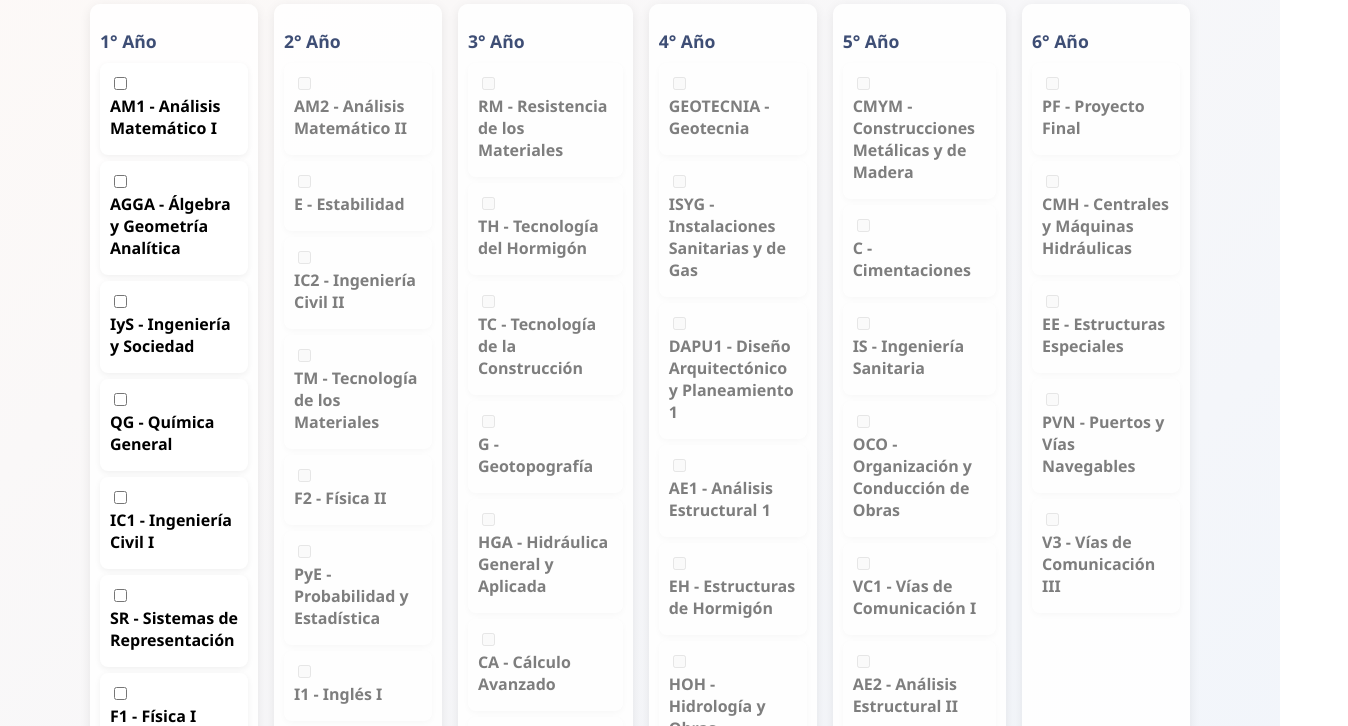
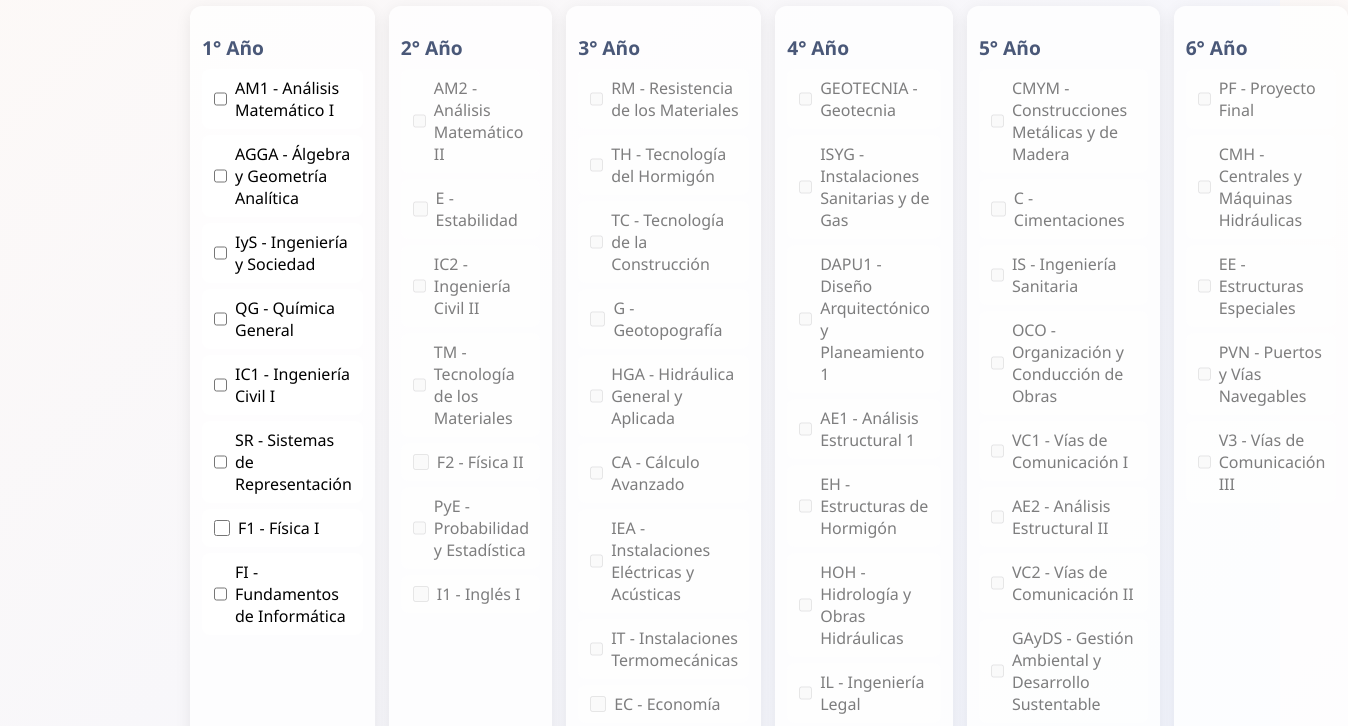
Before and after one commit to 003-a/mi_malla_civil_utn_, a plain HTML site: page index.html in a window 1280 px wide. Shown: the part 100-826 px from the top of the page, 1348 px wide, since content can reach past the window. Drawn offline with Linux system fonts and the light colour scheme.

Commit message:
styles.css

```diff
--- a/styles.css
+++ b/styles.css
@@ -1,77 +1,64 @@
 body {
-  background: linear-gradient(135deg, #fdf9f7, #eef4fc);
+  background: linear-gradient(135deg, #fdf9f7, #f0f4ff);
   font-family: 'Segoe UI', sans-serif;
-  padding: 20px;
   margin: 0;
   display: flex;
   justify-content: center;
+  padding: 20px;
 }
 
 .container {
-  max-width: 1100px;
+  max-width: 900px;
   width: 100%;
 }
 
 h1 {
   text-align: center;
-  color: #2e3f70;
-  margin-bottom: 20px;
+  color: #3b4a76;
 }
 
 .malla-grid {
   display: grid;
   grid-template-columns: repeat(6, 1fr);
-  gap: 16px;
+  gap: 14px;
 }
 
 .nivel-col {
-  background: rgba(255, 255, 255, 0.9);
-  border-radius: 10px;
-  padding: 10px;
-  box-shadow: 0 3px 12px rgba(0, 0, 0, 0.08);
+  background: rgba(255, 255, 255, 0.8);
+  border-radius: 12px;
+  padding: 12px;
+  box-shadow: 0 4px 16px rgba(0,0,0,0.08);
 }
 
 .nivel-col h2 {
-  font-size: 1.1rem;
-  margin-bottom: 10px;
-  color: #3e4e75;
+  font-size: 1.2em;
+  margin-bottom: 8px;
+  color: #4a5878;
 }
 
 .materia {
   background: #fff;
   border-radius: 8px;
-  padding: 10px;
   margin: 6px 0;
-  box-shadow: 0 2px 6px rgba(0, 0, 0, 0.06);
-  transition: all 0.2s;
+  padding: 8px;
+  display: flex;
+  align-items: center;
+  transition: transform 0.15s, box-shadow 0.15s;
 }
 
 .materia:hover {
   transform: translateY(-2px);
-  box-shadow: 0 4px 12px rgba(0, 0, 0, 0.1);
+  box-shadow: 0 4px 12px rgba(0,0,0,0.1);
 }
 
 .materia.aprobada {
-  background-color: #e0f8eb;
+  background: #e1f5eb;
+  color: #4a4a4a;
   text-decoration: line-through;
 }
 
-.materia label {
-  font-weight: bold;
-  display: block;
-  margin-bottom: 6px;
+.materia input[type="checkbox"] {
+  margin-right: 8px;
+  width: 16px;
+  height: 16px;
 }
-
-.estado-select, .nota-input {
-  width: 100%;
-  margin-top: 4px;
-  padding: 6px;
-  font-size: 0.9rem;
-  border-radius: 6px;
-  border: 1px solid #ccc;
-  box-sizing: border-box;
-}
-
-.nota-input {
-  margin-top: 6px;
-}
```
